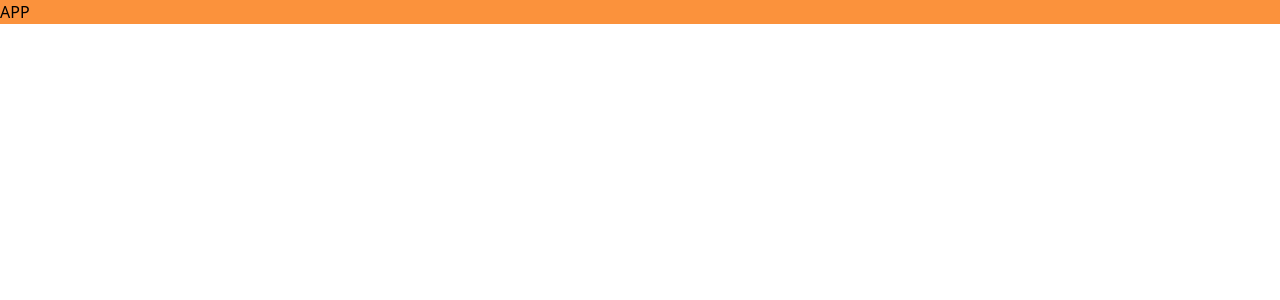
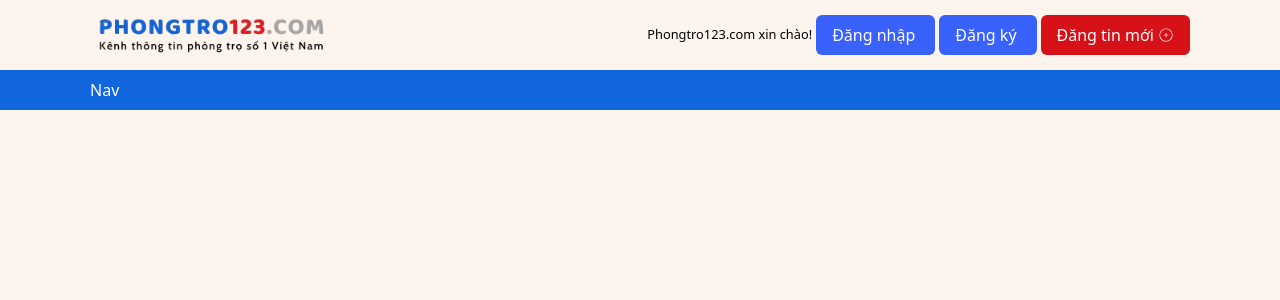
Before and after one commit to huuluan186/phong-tro-123-fullstack-basic, a React (Create React App) app in the folder client/: page / in a window 1280 px wide. Shown: the top 300 px of the page. Built offline with nearby package versions, Linux system fonts and the light colour scheme.

Commit message:
design header & login form

```diff
--- a/client/src/App.js
+++ b/client/src/App.js
@@ -1,8 +1,17 @@
+import { Routes,Route } from "react-router-dom";
+import { path } from "./utils/constant";
+// import './assets/styles/main.scss'
+import { Home, Login } from "./containers/Public";
 
 function App() {
   return (
-    <div className="bg-orange-400">
-    APP
+    <div className="h-screen w-screen bg-primary">
+        <Routes>
+        <Route path={path.HOME} element={<Home />}>
+          {/* Login là route con của Home */}
+          <Route path={path.LOGIN} element={<Login />} />
+        </Route>
+        </Routes>
     </div>
   );
 }
--- /dev/null
+++ b/client/src/components/Button.js
@@ -0,0 +1,17 @@
+import React, {memo} from "react";
+// import "./Button.scss"; // Import SCSS riêng của Button
+
+
+const Button = ({ text, textColor , bgColor,IcAfter, onClick, fullWidth}) => {
+  return (
+    <button
+      type="button"
+      className={`py-2 px-4 ${textColor} ${bgColor} ${fullWidth && 'w-full'} outline-none rounded-md hover:underline flex items-center justify-center gap-1`} onClick={onClick}
+    >
+       <span>{text} </span>
+       <span>{IcAfter && <IcAfter/>}</span>
+    </button>
+  );
+};
+
+export default memo(Button);
--- /dev/null
+++ b/client/src/components/InputForm.js
@@ -0,0 +1,14 @@
+import React, {memo} from "react";
+
+const InputForm = ({label})=>{
+    return(
+        <div>
+            <label htmlFor="phone" className="text-xs">{label}</label>
+            <input type="text"
+            id="phone"
+            className="outline-none bg-[#e8f0fe] p-2 rounded-md w-full"></input>
+        </div>
+    )
+}
+
+export default memo(InputForm);
--- /dev/null
+++ b/client/src/components/index.js
@@ -0,0 +1,2 @@
+export { default as Button} from './Button'
+export {default as InputForm} from './InputForm'
--- /dev/null
+++ b/client/src/containers/Public/Header.js
@@ -0,0 +1,30 @@
+import React, { useCallback } from "react";
+import logo from "../../assets/images/logowithoutbg.png";
+// import "../../assets/styles/page/Header.scss"; // Import SCSS riêng của Header
+import {Button} from "../../components";
+import icons from "../../utils/icon";
+import {useNavigate} from 'react-router-dom';
+import { path } from "../../utils/constant";
+const {CiCirclePlus}=icons
+
+const Header = () => {
+    const navigate = useNavigate()
+    const goLogin = useCallback(()=>{
+        navigate(path.LOGIN)
+    })
+  return (
+    <div className="w-1100 ">
+        <div className="w-full flex items-center justify-between">
+            <img src={logo} alt="logo" className='w-[240px] h-[70px] object-contain'/>
+            <div className='flex items-center gap-1'>
+                <small>Phongtro123.com xin chào!</small>
+                <Button text={'Đăng nhập'} textColor='text-white' bgColor='bg-[#3961fb]' onClick={goLogin}/>
+                <Button text={'Đăng ký'} textColor='text-white' bgColor='bg-[#3961fb]' onClick={goLogin}/>
+                <Button text={'Đăng tin mới'} textColor='text-white' bgColor='bg-secondary2' IcAfter={CiCirclePlus}/>
+            </div>
+        </div>
+    </div>
+  );
+};
+
+export default Header;
--- /dev/null
+++ b/client/src/containers/Public/Home.js
@@ -0,0 +1,17 @@
+import React from "react";
+import Header from "./Header";
+import { Outlet } from "react-router-dom";
+import Nav from "./Navigation";
+const Home = () => {
+    return(
+        <div className="w-full flex flex-col items-center m-auto h-full">
+            <Header/>
+            <Nav/>
+            <div className="w-1100 flex flex-col items-center justify-start mt-3 bg-primary">
+                <Outlet/>
+            </div>
+        </div>
+    )
+}
+
+export default Home;
--- /dev/null
+++ b/client/src/containers/Public/Login.js
@@ -0,0 +1,20 @@
+import React from "react";
+import {Button,InputForm} from '../../components'
+const Login = () => {
+    return(
+        <div className="w-full bg-white max-w-600 p-[30px] pb-[100px] rounded-md shadow-sm ">
+            <h3 className="font-semibold text-2xl mb-3 text-center">Đăng nhập</h3>
+            <div className="w-full flex flex-col gap-5">
+                <InputForm label={'Số điện thoại'}/>
+                <InputForm label={'Mật khẩu'}/>
+                <Button text="Đăng nhập" bgColor='bg-secondary2' text-color="text-white" fullWidth/>
+            </div>
+            <div className="mt-7 flex items-center justify-between">
+                <small className="text-blue hover:text-[red] cursor-pointer" >Bạn quên mật khẩu?</small>
+                <small className="text-blue hover:text-[red] cursor-pointer">Tạo tài khoản mới</small>
+            </div>
+        </div>
+    )
+}
+
+export default Login;
--- /dev/null
+++ b/client/src/containers/Public/Navigation.js
@@ -0,0 +1,11 @@
+import React from "react";
+
+const Nav = ()=>{
+    return(
+        <div className="w-screen flex justify-center items-center h-[40px] bg-secondary1 text-white">
+            <div className="w-1100">Nav</div>
+        </div>
+    )
+}
+
+export default Nav;
--- /dev/null
+++ b/client/src/containers/Public/index.js
@@ -0,0 +1,4 @@
+export {default as Home} from "./Home"
+export {default as Login} from "./Login"
+export {default as Header} from "./Header"
+export {default as Nav} from "./Navigation"
--- a/client/src/index.js
+++ b/client/src/index.js
@@ -5,6 +5,8 @@ import App from './App';
 import { PersistGate } from 'redux-persist/integration/react';
 import { Provider } from 'react-redux';
 import reduxStore from './redux';
+import { BrowserRouter } from 'react-router-dom';
+
 
 const {store,persistor}=reduxStore()
 
@@ -12,7 +14,9 @@ const root = ReactDOM.createRoot(document.getElementById('root'));
 root.render(
     <Provider store={store}>
         <PersistGate loading={null} persistor={persistor}>
-            <App />
+            <BrowserRouter>
+                <App />
+            </BrowserRouter>
         </PersistGate>
     </Provider>
 
--- /dev/null
+++ b/client/src/utils/constant.js
@@ -0,0 +1,4 @@
+export const path={
+    HOME:'/',
+    LOGIN:'login',
+}
--- /dev/null
+++ b/client/src/utils/icon.js
@@ -0,0 +1,7 @@
+import { CiCirclePlus } from "react-icons/ci";
+
+const icons = {
+    CiCirclePlus
+}
+
+export default icons;
```
